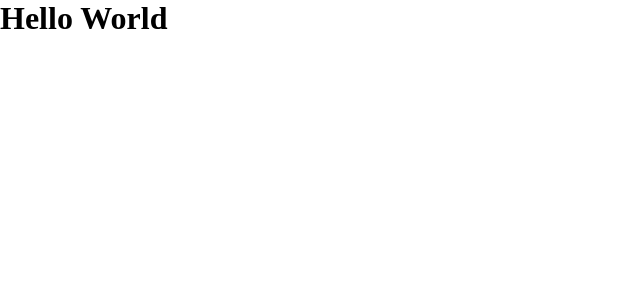
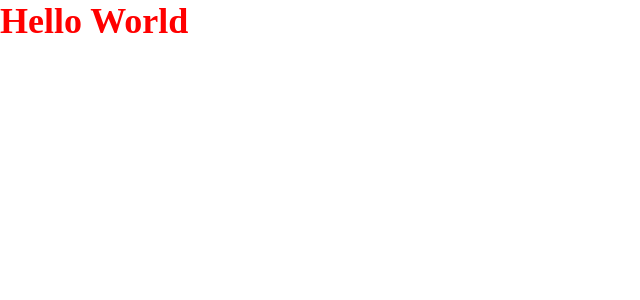
Before and after one commit to moraes3000/ignite-fundamentos-reactjs, a React app: page / in a window 1280 px wide. Shown: the top 300 px of the page, without its empty margins (0-640 px from the left). Built offline with nearby package versions, Linux system fonts and the light colour scheme.

Commit message:
Utilizando SASS

```diff
--- a/package.json
+++ b/package.json
@@ -11,7 +11,8 @@
   },
   "dependencies": {
     "react": "^17.0.1",
-    "react-dom": "^17.0.1"
+    "react-dom": "^17.0.1",
+    "sass-loader": "^11.0.1"
   },
   "devDependencies": {
     "@babel/cli": "^7.13.10",
@@ -22,6 +23,8 @@
     "cross-env": "^7.0.3",
     "css-loader": "^5.1.2",
     "html-webpack-plugin": "^5.3.1",
+    "node-sass": "^5.0.0",
+    "sass": "^1.32.8",
     "style-loader": "^2.0.0",
     "webpack": "^5.24.4",
     "webpack-cli": "^4.5.0",
--- a/src/App.jsx
+++ b/src/App.jsx
@@ -1,4 +1,4 @@
-import './styles/global.css'
+import './styles/global.scss'
 
 export function App(){
     // throw  new Error("errou")
--- a/src/styles/global.css
+++ b/src/styles/global.scss
@@ -7,3 +7,10 @@
 body{
     font:Arial, Helvetica, sans-serif;
 }
+
+h1{
+    font-size:36px;
+    &:hover{
+        color:red;
+    }
+}
--- a/webpack.config.js
+++ b/webpack.config.js
@@ -30,9 +30,9 @@
                 use: 'babel-loader'
             },
             {
-                test: /\.css$/,
+                test: /\.scss$/,
                 exclude: /node_modules/,
-                use: ['style-loader', 'css-loader']
+                use: ['style-loader', 'css-loader', 'sass-loader']
             }
         ]
     }
```
Also changed, not shown: 1 other file (tests, documents, lock files or other folders).
